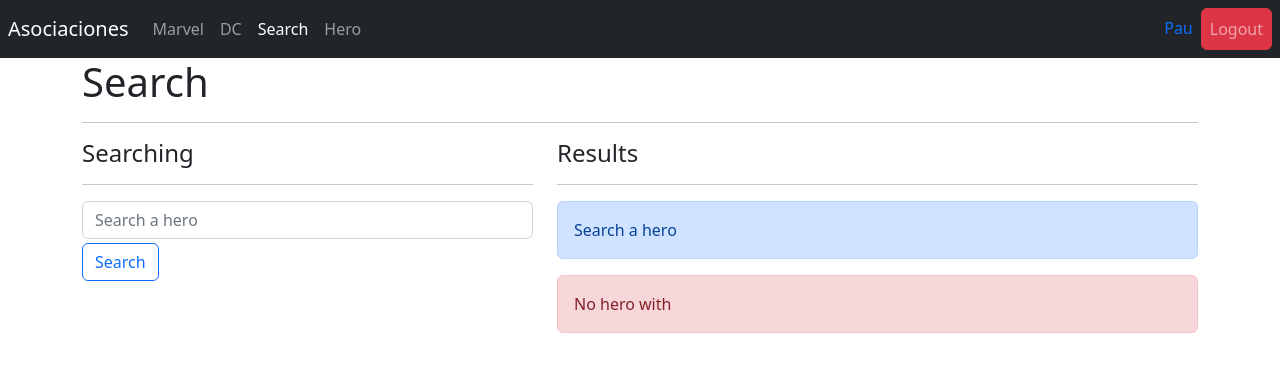
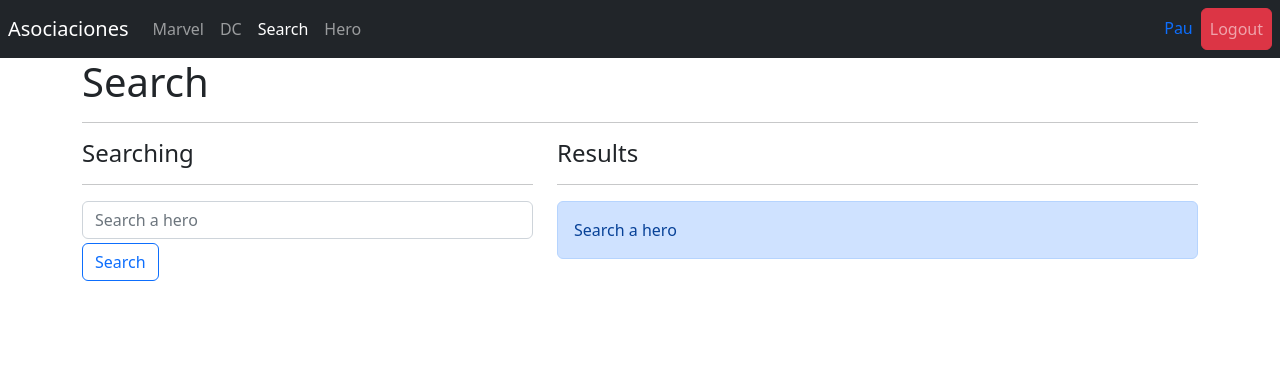
Before and after one commit to Oen844/react-app-spa-heroes, a React (Vite) app: page /search in a window 1280 px wide. Shown: the top 372 px of the page. Built offline with nearby package versions, Linux system fonts and the light colour scheme.

Commit message:
msg in seach component

```diff
--- a/src/heroes/pages/SearchPage.jsx
+++ b/src/heroes/pages/SearchPage.jsx
@@ -12,9 +12,9 @@
   const navigate = useNavigate();
   const location = useLocation();
 
-  const query = queryString.parse (location.search);
+  const query = queryString.parse(location.search);
 
-  const {q=''}= query;
+  const { q = '' } = query;
 
   const heroes = getHeroesByName(q);
 
@@ -62,18 +62,20 @@
           <h4>Results</h4>
           <hr />
 
-          <div className='alert alert-primary'>
-            Search a hero
-          </div>
+          {
+            (q === ''
+              ? <div className='alert alert-primary'> Search a hero </div>
+              : (heroes.length === 0) &&
+              <div className='alert alert-danger'> No hero with <b> {q} </b> </div>)
+          }
 
-          <div className='alert alert-danger'>
-            No hero with <b> {q} </b>
-          </div>
+
+
 
         </div>
 
         {
-          heroes.map( hero => (
+          heroes.map(hero => (
             <HeroeCard key={hero.id} {...hero} />
           ))
         }
```
